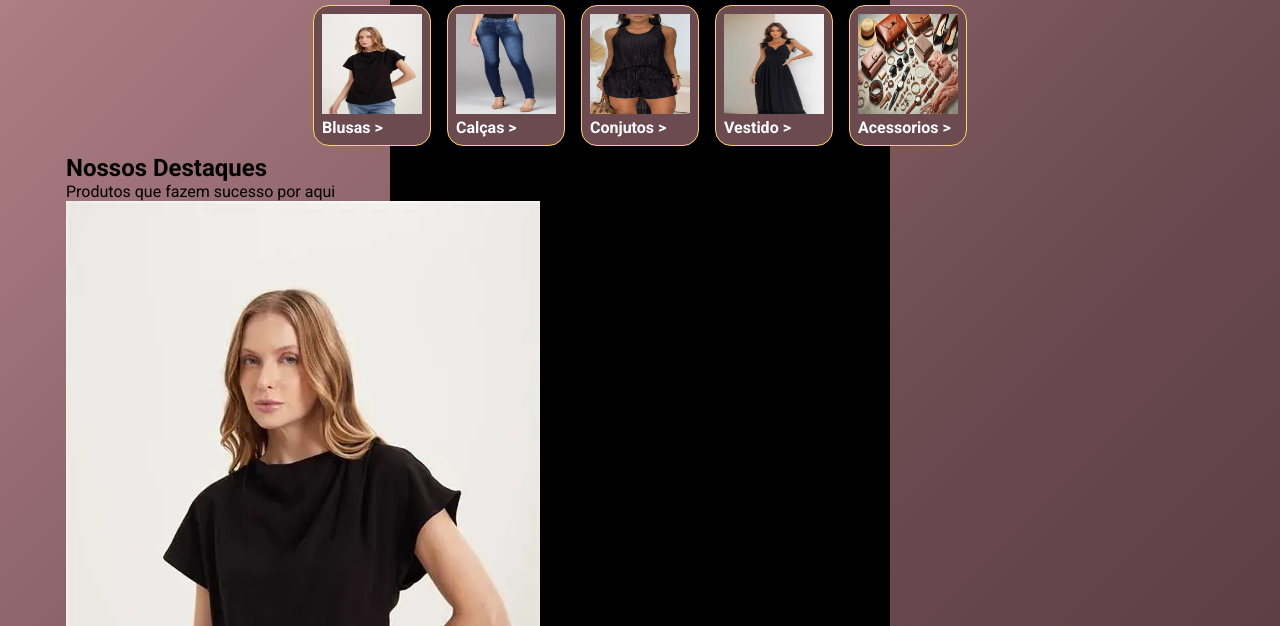
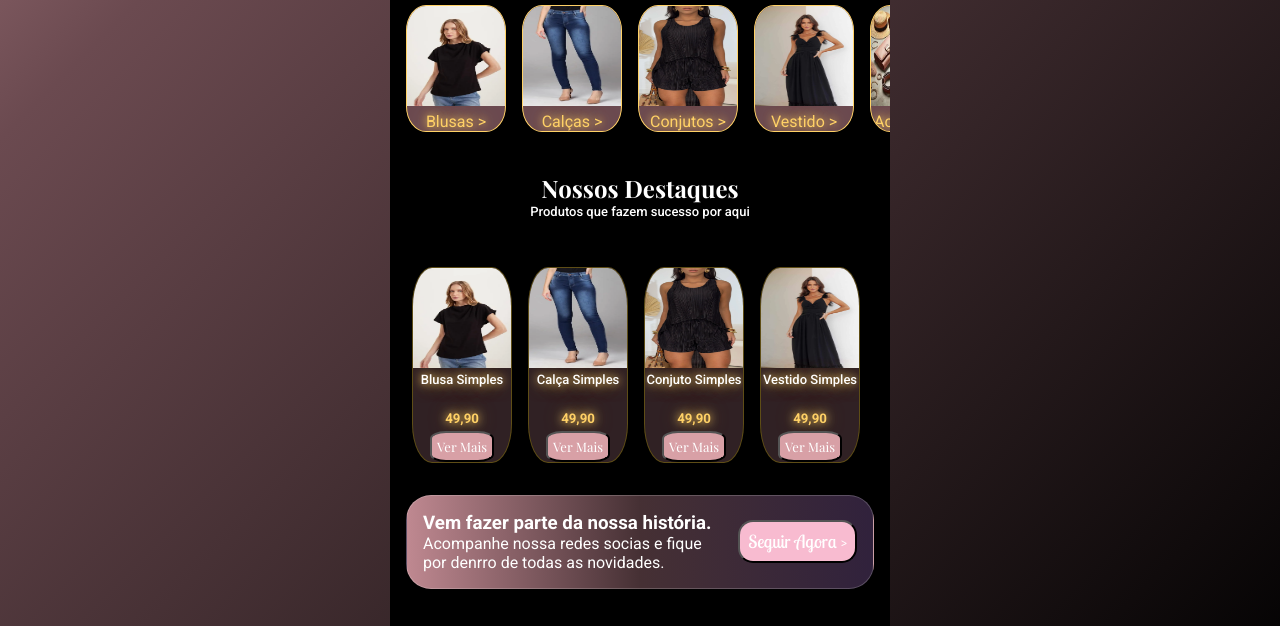
Before and after one commit to wesleydeolino1/modelo04, a plain HTML site: page index.html in a window 1280 px wide. Shown: the part 870-1496 px from the top of the page. Drawn offline with nearby package versions, Linux system fonts and the light colour scheme; grey boxes are pictures that could not be loaded; a web font is replaced by a local one.

Commit message:
modelo04

```diff
--- a/index.html
+++ b/index.html
@@ -1,5 +1,6 @@
 <!DOCTYPE html>
 <html lang="pt-br">
+
 <head>
     <meta charset="UTF-8">
     <meta name="viewport" content="width=device-width, initial-scale=1.0">
@@ -7,6 +8,7 @@
     <script src="https://unpkg.com/boxicons@2.1.4/dist/boxicons.js"></script>
     <title>Modelo 04</title>
 </head>
+
 <body>
     <main>
         <div class="perfil">
@@ -33,7 +35,7 @@
                 </li>
                 <li>
                     <a href="" class="icone-link">
-                        <box-icon name='heart' ></box-icon>
+                        <box-icon name='heart'></box-icon>
                     </a>
                     Atendimento Personalizado
                 </li>
@@ -46,7 +48,7 @@
                 <box-icon name='right-arrow-alt'></box-icon>
             </a>
             <a href="" class="btn-link">
-                <box-icon name='instagram' type='logo' ></box-icon> Nosso Instagram
+                <box-icon name='instagram' type='logo'></box-icon> Nosso Instagram
                 <box-icon name='right-arrow-alt'></box-icon>
             </a>
             <a href="" class="btn-link">
@@ -54,7 +56,7 @@
                 <box-icon name='right-arrow-alt'></box-icon>
             </a>
             <a href="" class="btn-link">
-                <box-icon name='edit-location' type='solid' ></box-icon> Nossa Localização
+                <box-icon name='edit-location' type='solid'></box-icon> Nossa Localização
                 <box-icon name='right-arrow-alt'></box-icon>
             </a>
             <a href="" class="btn-link">
@@ -66,66 +68,56 @@
         <section class="categoria">
             <h2>Navegue por categoria</h2>
             <p>Encontre o look perfeito para cada ocasião</p>
-                <nav class="menu-nav">
-                    <ul>
-                        <li class="caixa-categoria">
-                            <a href="">
-                                <img src="images/blusa.png" alt="Blusas" class="img-categotia">
-                                <h4>Blusas ></h4>
+
+            <div class="caixa-categoria">
+                <a href="" class="conteudo">
+                    <img src="images/blusa.png" alt="" class="img-categotia">
+                    <span>Blusas ></span>
                 </a>
-                        </li>
-                        <li class="caixa-categoria">
-                            <a href="">
-                                <img src="images/calça.png.webp" alt="Calças" class="img-categotia">
-                                <h4>Calças ></h4>
+                <a href="" class="conteudo">
+                    <img src="images/calça.png.webp" alt="" class="img-categotia">
+                    <span>Calças ></span>
                 </a>
-                        </li>
-                        <li class="caixa-categoria">
-                            <a href="">
-                                <img src="images/conjutos.png" alt="Conjutos" class="img-categotia">
-                                <h4>Conjutos ></h4>
+                <a href="" class="conteudo">
+                    <img src="images/conjutos.png" alt="" class="img-categotia">
+                    <span>Conjutos ></span>
                 </a>
-                        </li>
-                        <li class="caixa-categoria">
-                            <a href="">
-                                <img src="images/vestido.png" alt="Vestido" class="img-categotia">
-                                <h4>Vestido ></h4>
+                <a href="" class="conteudo">
+                    <img src="images/vestido.png" alt="" class="img-categotia">
+                    <span>Vestido ></span>
                 </a>
-                        </li>
-                        <li class="caixa-categoria">
-                            <a href="">
-                                <img src="images/acessorios.png" alt="Acessorios" class="img-categotia">
-                                <h4>Acessorios ></h4>
+                <a href="" class="conteudo">
+                    <img src="images/acessorios.png" alt="" class="img-categotia">
+                    <span>Acessorios ></span>
                 </a>
-                        </li>
-                    </ul>
-                </nav>
+            </div>
+
         </section>
 
         <section class="destaques">
             <h2>Nossos Destaques</h2>
             <p>Produtos que fazem sucesso por aqui</p>
             <div class="caixa-destaque">
-                <div class="caixa-preço">
-                    <img src="images/blusa.png" alt="">
+                <div class="caixa-preco">
+                    <img src="images/blusa.png" alt="" class="img-categotia">
                     <p>Blusa Simples</p>
                     <h5>49,90</h5>
                     <button>Ver Mais</button>
                 </div>
-                <div class="caixa-preço">
-                    <img src="images/calça.png.webp" alt="">
+                <div class="caixa-preco">
+                    <img src="images/calça.png.webp" alt="" class="img-categotia">
                     <p>Calça Simples</p>
                     <h5>49,90</h5>
                     <button>Ver Mais</button>
                 </div>
-                <div class="caixa-preço">
-                    <img src="images/conjutos.png" alt="">
+                <div class="caixa-preco">
+                    <img src="images/conjutos.png" alt="" class="img-categotia">
                     <p>Conjuto Simples</p>
                     <h5>49,90</h5>
                     <button>Ver Mais</button>
                 </div>
-                <div class="caixa-preço">
-                    <img src="images/vestidp.png" alt="">
+                <div class="caixa-preco">
+                    <img src="images/vestido.png" alt="" class="img-categotia">
                     <p>Vestido Simples</p>
                     <h5>49,90</h5>
                     <button>Ver Mais</button>
@@ -134,30 +126,33 @@
         </section>
 
         <div class="vem-fazer-parte">
+            <div class="texto">
                 <h3>Vem fazer parte da nossa história.</h3>
                 <p>Acompanhe nossa redes socias e fique por denrro de todas as novidades.</p>
+            </div>
             <button>Seguir Agora ></button>
 
         </div>
 
         <footer>
             <a href="">
-                <img src="images/perfil.png" alt="" class="img-perfil">
+                <img src="images/perfil.png" alt="" class="img-footer" >
             </a>
             <div class="icones-footer">
-                <a href="">
-                    <box-icon type='logo' name='whatsapp'></box-icon>
+                <a href="" >
+                    <box-icon type='logo' name='whatsapp' class="icone"></box-icon>
+                </a>
+                <a href="" >
+                    <box-icon name='instagram' type='logo' class="icone"></box-icon>
                 </a>
                 <a href="">
-                    <box-icon name='instagram' type='logo' ></box-icon>
-                </a>
-                <a href="">
-                    <box-icon type='logo' name='tiktok'></box-icon>
+                    <box-icon type='logo' name='tiktok' class="icone"></box-icon>
                 </a>
             </div>
-            <p>Obrigado por estar aqui!</p>
+            <p>Obrigado <br>por estar <br>aqui!</p>
         </footer>
     </main>
 
 </body>
+
 </html>
--- a/style.css
+++ b/style.css
@@ -1,6 +1,7 @@
 @import url('https://fonts.googleapis.com/css2?family=Roboto:ital,wght@0,100..900;1,100..900&display=swap');
 @import url('https://fonts.googleapis.com/css2?family=Playfair+Display:ital,wght@0,400..900;1,400..900&family=Roboto:ital,wght@0,100..900;1,100..900&display=swap');
-*{
+@import url('https://fonts.googleapis.com/css2?family=Lobster+Two:ital,wght@0,400;0,700;1,400;1,700&display=swap');
+* {
     padding: 0;
     margin: 0;
     box-sizing: border-box;
@@ -9,7 +10,7 @@
     font-family: "Roboto", sans-serif;
 }
 
-.img-perfil{
+.img-perfil {
     width: 180px;
     height: 180px;
     border-radius: 50%;
@@ -17,7 +18,7 @@
     box-shadow: 0 8px 25px rgba(216, 160, 166, 0.45);
 }
 
-body{
+body {
     display: flex;
     align-items: center;
     justify-content: center;
@@ -35,7 +36,7 @@ main {
     max-width: 500px;
 }
 
-.perfil{
+.perfil {
     display: flex;
     align-items: center;
     justify-content: center;
@@ -43,11 +44,11 @@ main {
     margin: 1rem;
     text-align: center;
 
-    & h1{
+    & h1 {
         color: #ffffff;
     }
 
-    & h2{
+    & h2 {
         font-weight: lighter;
         text-transform: uppercase;
         font-size: small;
@@ -56,23 +57,23 @@ main {
         color: #FFB6C8;
     }
 
-    & p{
+    & p {
         color: #ffffff;
         font-size: small;
         font-weight: 500;
     }
 }
 
-.icones{
+.icones {
     display: flex;
     align-items: center;
     justify-content: center;
 
-    & .icone-link{
+    & .icone-link {
         fill: #f8bbd0;
     }
 
-    & li{
+    & li {
         color: #ffffff;
         text-align: center;
 
@@ -80,7 +81,7 @@ main {
 
 }
 
-.links{
+.links {
     display: flex;
     align-items: center;
     justify-content: center;
@@ -88,7 +89,7 @@ main {
     gap: 1rem;
     margin-top: 1.5rem;
 
-    & .btn-link{
+    & .btn-link {
         display: flex;
         background-color: #6B4A50;
         justify-content: space-between;
@@ -101,25 +102,27 @@ main {
         transition: 0.5s;
     }
 
-    & .btn-link:hover{
+    & .btn-link:hover {
         transform: scale(1.03);
         box-shadow: 0 0 8px #FFD166, 0 0 18px rgba(255, 209, 102, 0.6);
     }
 }
 
-.categoria{
+.categoria {
     display: flex;
     align-items: center;
     justify-content: center;
     flex-direction: column;
+    width: 100%;
+    min-width: 0;
 
-    & h2{
+    & h2 {
         color: #ffffff;
         margin-top: 1.5rem;
         font-family: "Playfair Display", serif;
     }
 
-    & p{
+    & p {
         color: #ffffff;
         font-family: "Playfair Display", serif;
         font-weight: lighter;
@@ -127,29 +130,175 @@ main {
     }
 }
 
-.img-categotia{
+.img-categotia {
     width: 100px;
     height: 100px;
 }
 
-.menu-nav ul{
+.caixa-categoria {
     display: flex;
-    margin-top: 1rem;
+    gap: 1rem;
+    margin-top: 1.5rem;
+    width: 100%;
+    overflow-x: auto;
+    overflow-y: hidden;
+    padding: 0 1rem;
+}
+
+.caixa-categoria::-webkit-scrollbar {
+    display: none;
+}
+
+.conteudo {
+    flex: 0 0 100px;
+    background-color: #6B4A50;
+    border-radius: 20%;
+    overflow: hidden;
+    text-align: center;
+    font-family: "Playfair Display", serif;
+    color: #FFD166;
+    text-shadow: 0 0 8px #FFD166, 0 0 18px rgba(255, 209, 102, 0.6);
+    border: 1px solid #FFD166;
+    transition: 0.5s ease;
+}
+
+.conteudo:hover {
+    transform: scale(1.02);
+    box-shadow: 0 0 8px #FFD166, 0 0 18px rgba(255, 209, 102, 0.6);
+}
+
+.destaques {
+    display: flex;
+    align-items: center;
+    justify-content: center;
+    flex-direction: column;
+    margin: 1rem;
+
+    & h2 {
+        color: #ffffff;
+        margin-top: 1.5rem;
+        font-family: "Playfair Display", serif;
+    }
+
+    & p {
+        color: #ffffff;
+        font-size: small;
+        font-weight: 500;
+        margin-bottom: 1.5rem;
+    }
+}
+
+.caixa-destaque {
+    display: flex;
+    gap: 1rem;
+    margin-top: 1.5rem;
+    width: 100%;
+    overflow-x: auto;
+    overflow-y: hidden;
+    padding: 0 1rem;
+
+    & .caixa-preco {
+        flex: 0 0 100px;
+        background: rgba(107, 74, 80, 0.45);
+        backdrop-filter: blur(10px);
+        border: 1px solid rgba(160, 141, 4, 0.411);
+        border-radius: 20%;
+        overflow: hidden;
+        text-align: center;
+        font-family: "Playfair Display", serif;
+        color: #FFD166;
+        text-shadow: 0 0 8px #FFD166, 0 0 18px rgba(255, 209, 102, 0.6);
+        transition: 0.5s ease;
+    }
+
+    & .caixa-preco:hover {
+        cursor: pointer;
+        transform: scale(1.02);
+        box-shadow: 0 0 8px #FFD166, 0 0 18px rgba(255, 209, 102, 0.6);
+    }
+
+    & button {
+        cursor: pointer;
+        background-color: #D8A0A6;
+        border-radius: 25%;
+        color: #ffffff;
+        font-family: "Playfair Display", serif;
+        font-size: small;
+        padding: 0.3rem;
+        margin-top: 5px;
+        transition: 0.3s ease;
+    }
+
+    & button:hover {
+        transform: scale(1.03);
+        box-shadow: 0 0 8px #ffb3c6, 0 0 20px rgba(255, 143, 171, 0.8), 0 0 35px rgba(255, 105, 145, 0.5);
+    }
+}
+
+.vem-fazer-parte {
+    background: linear-gradient(to right,rgba(255, 182, 193, 0.75),rgba(107, 74, 80, 0.65),rgba(65, 45, 80, 0.75));
+    backdrop-filter: blur(12px);
+    -webkit-backdrop-filter: blur(12px);
+    border: 1px solid rgba(255, 255, 255, 0.2);
+    border-radius: 25px;
+    display: flex;
+    align-items: center;
+    justify-content: space-between;
+    color: #ffffff;
+    gap: 1rem;
+    margin: 1rem;
+    padding: 1rem;
+    font-family: "Playfair Display", serif;
+    transition: 0.3s ease;
+}
+
+.vem-fazer-parte:hover{
+    transform: scale(1.03);
+}
+
+.vem-fazer-parte button{
+    background-color: #f8bbd0;
+    padding: 0.5rem;
+    border-radius: 15px;
+    color: #ffffff;
+    font-size: large;
+    text-align: center;
+    white-space: nowrap;
+    cursor: pointer;
+    font-family: "Lobster Two", sans-serif;
+    transition: 0.5s;
+    }
+.vem-fazer-parte button:hover{
+    transform: scale(1.05);
+    box-shadow: 0px 0px 5px #c22c51;
 
 }
 
-.caixa-categoria{
+.img-footer{
+    width: 100px;
+    height: 100px;
+    border-radius: 50%;
+}
+
+footer{
     display: flex;
+    justify-content: space-between;
     align-items: center;
-    justify-content: center;
-    border: 1px solid #FFD166;
-    background-color: #6B4A50;
-    padding: 0.5rem;
-    margin: 0.5rem;
-    border-radius: 1rem;
+    color: #f8bbd0;
+    gap: 1rem;
+    margin-top: 1.5rem;
 
 
-    & h4{
-        color: #ffffff;
+    & p{
+        font-family: "Lobster Two", sans-serif;
     }
 }
+
+.icones-footer .icone{
+    fill: #f8bbd0;
+    transition: 0.3s;
+}
+
+.icones-footer .icone:hover{
+    transform: scale(1.06);
+}
```
Also changed, not shown: 1 other file. Lines whose indentation alone changed are shown as unchanged.
